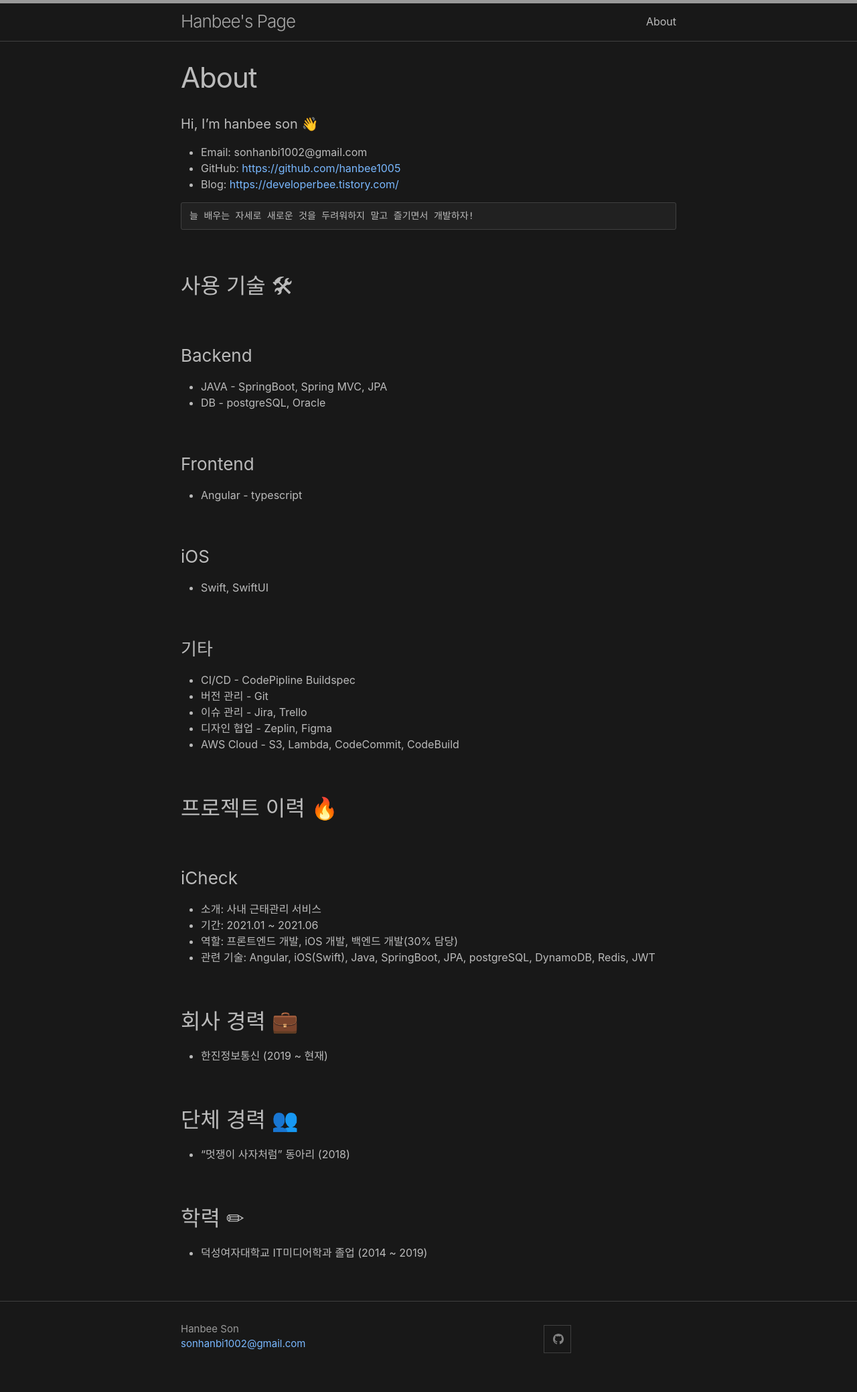
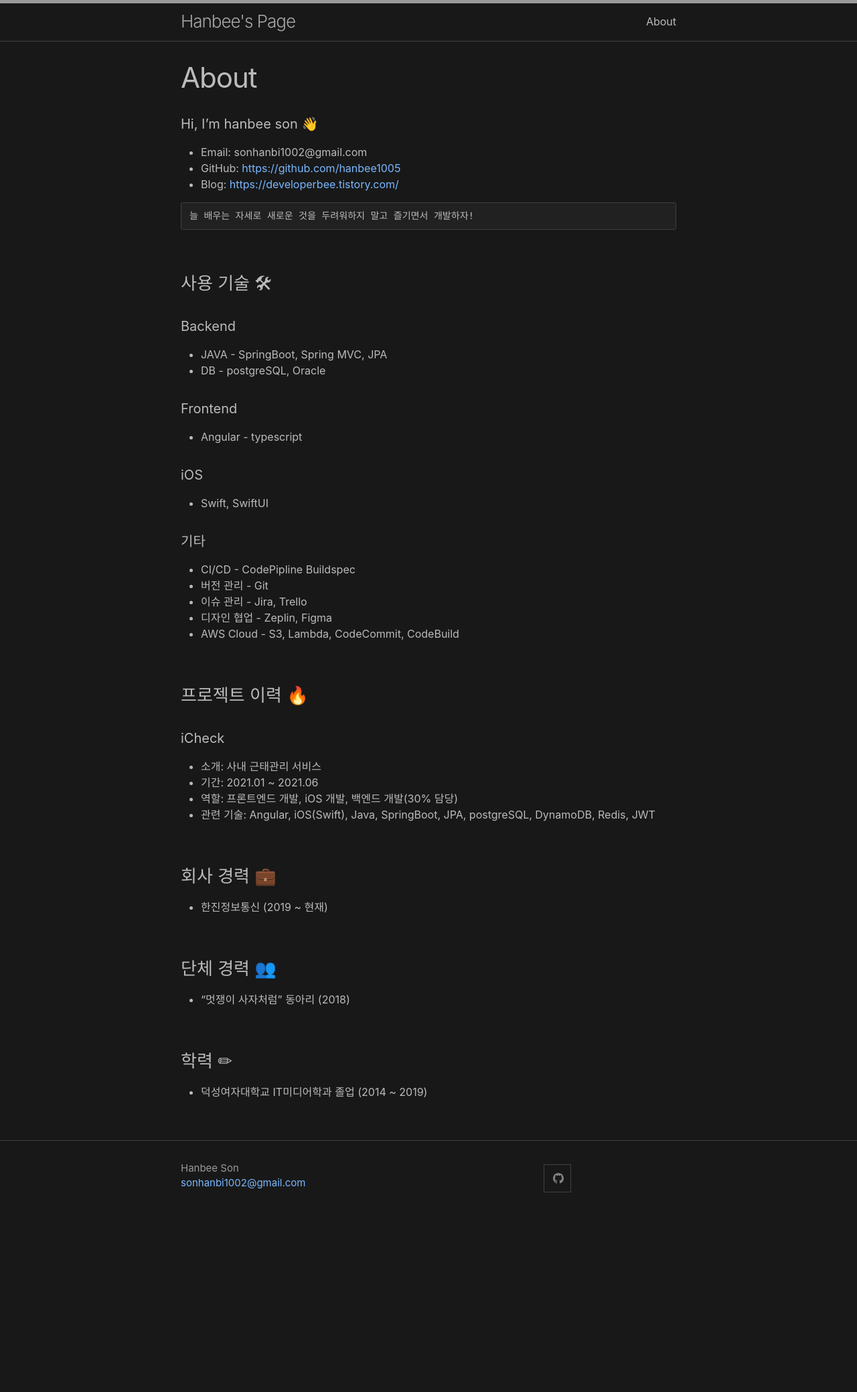
Before and after one commit to hanbee1005/hanbee1005.github.io, a Jekyll site: the page built from about.md, in a window 1280 px wide. Shown: the whole page at 67% size. Built offline with Jekyll 4.4.1, drawn with Linux system fonts in a browser that asks for light colours; after the commit the page ends 1838 px from its top, so only the background shows below that.

````diff
--- a/about.md
+++ b/about.md
@@ -13,36 +13,36 @@ permalink: /about/
 늘 배우는 자세로 새로운 것을 두려워하지 말고 즐기면서 개발하자!
 ```
 
-## 사용 기술 🛠
-### Backend
+### 사용 기술 🛠
+#### Backend
 - JAVA - SpringBoot, Spring MVC, JPA
 - DB - postgreSQL, Oracle
 
-### Frontend
+#### Frontend
 - Angular - typescript
 
-### iOS
+#### iOS
 - Swift, SwiftUI
 
-### 기타
+#### 기타
 - CI/CD - CodePipline Buildspec
 - 버전 관리 - Git
 - 이슈 관리 - Jira, Trello
 - 디자인 협업 - Zeplin, Figma
 - AWS Cloud - S3, Lambda, CodeCommit, CodeBuild
 
-## 프로젝트 이력 🔥
-### iCheck
+### 프로젝트 이력 🔥
+#### iCheck
 - 소개: 사내 근태관리 서비스
 - 기간: 2021.01 ~ 2021.06
 - 역할: 프론트엔드 개발, iOS 개발, 백엔드 개발(30% 담당)
 - 관련 기술: Angular, iOS(Swift), Java, SpringBoot, JPA, postgreSQL, DynamoDB, Redis, JWT
 
-## 회사 경력 💼
+### 회사 경력 💼
 - 한진정보통신 (2019 ~ 현재)
 
-## 단체 경력 👥
+### 단체 경력 👥
 - "멋쟁이 사자처럼" 동아리 (2018)
 
-## 학력 ✏
+### 학력 ✏
 - 덕성여자대학교 IT미디어학과 졸업 (2014 ~ 2019)
````
